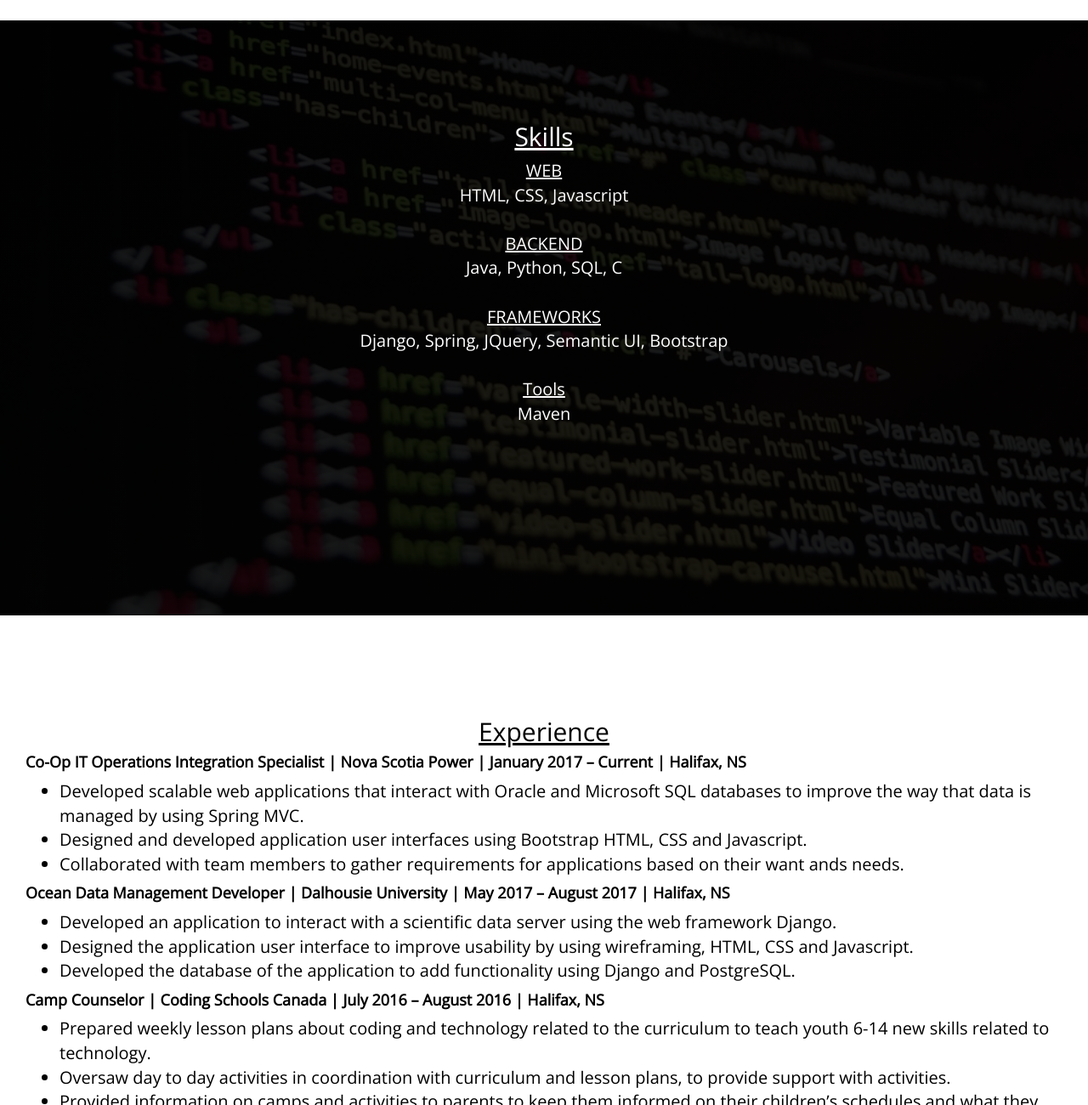
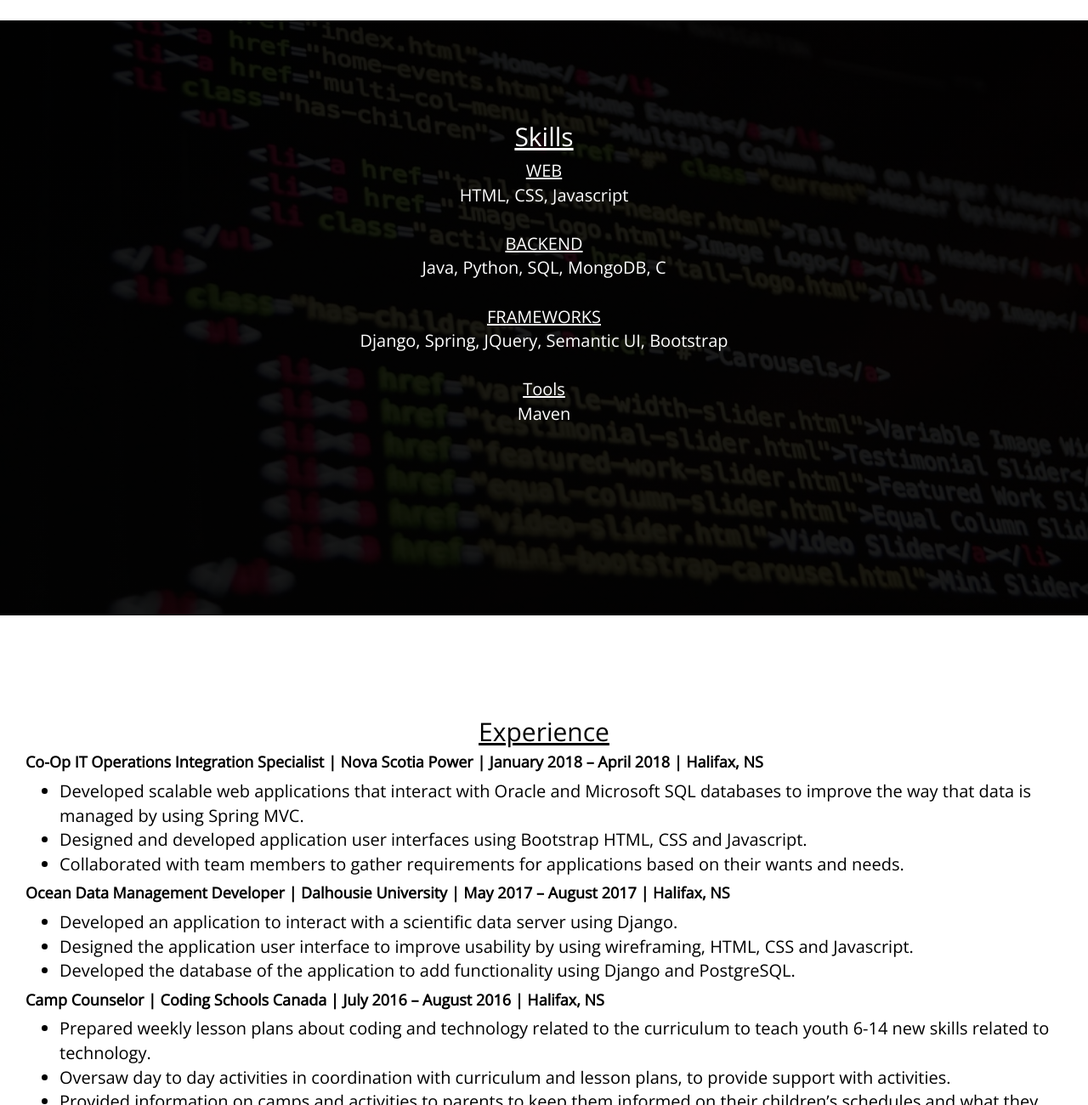
Before and after one commit to PatrickWMartin/PersonalWebsite, a plain HTML site: page index.html in a window 1280 px wide. Shown: the part 1319-2619 px from the top of the page at 85% size. Drawn offline with nearby package versions, Linux system fonts and the light colour scheme.

Commit message:
Update index.html

```diff
--- a/index.html
+++ b/index.html
@@ -5,13 +5,9 @@
         <meta charset="utf-8">
         <meta name="viewport" content="width=device-width, initial-scale=1">
         <link rel="stylesheet" href="https://maxcdn.bootstrapcdn.com/bootstrap/3.3.7/css/bootstrap.min.css">
-        <link href="https://fonts.googleapis.com/css?family=Montserrat" rel="stylesheet" type="text/css">
-        <link href="https://fonts.googleapis.com/css?family=Lato" rel="stylesheet" type="text/css">
         <script src="https://ajax.googleapis.com/ajax/libs/jquery/3.3.1/jquery.min.js"></script>
         <script src="https://maxcdn.bootstrapcdn.com/bootstrap/3.3.7/js/bootstrap.min.js"></script>
-        <link href='https://fonts.googleapis.com/css?family=Oswald' rel='stylesheet'>
         <link href='https://fonts.googleapis.com/css?family=Open Sans' rel='stylesheet'>
-        <link href='https://fonts.googleapis.com/css?family=Roboto' rel='stylesheet'>
         <link rel="stylesheet" type="text/css" href="v3.css" >
     </head>
     <body>
@@ -81,7 +77,7 @@
             <br>
             <u>BACKEND</u>
             <br>
-            Java, Python, SQL, C
+            Java, Python, SQL, MongoDB, C
             <br>
             <br>
             <u>FRAMEWORKS</u>
@@ -97,15 +93,15 @@
         <!--Experience Section   -->
         <div class="container-fluid " id="experience">
           <h2 class='title'><u>Experience</u></h2>
-          <h4><strong>Co-Op IT Operations Integration Specialist  | Nova Scotia Power | January 2017 – Current | Halifax, NS</strong></h4>
+          <h4><strong>Co-Op IT Operations Integration Specialist  | Nova Scotia Power | January 2018 – April 2018 | Halifax, NS</strong></h4>
           <ul>
             <li>Developed scalable web applications that interact with Oracle and Microsoft SQL databases to improve the way that data is managed by using Spring MVC.</li>
             <li>Designed and developed application user interfaces using Bootstrap HTML, CSS and Javascript. </li>
-            <li>Collaborated with team members to gather requirements for applications based on their want ands needs.</li>
+            <li>Collaborated with team members to gather requirements for applications based on their wants and needs.</li>
           </ul>
           <h4> <strong>Ocean Data Management Developer | Dalhousie University | May 2017 – August 2017 | Halifax, NS</strong></h4>
           <ul>
-            <li>Developed an application to interact with a scientific data server using the web framework Django.</li>
+            <li>Developed an application to interact with a scientific data server using Django.</li>
             <li>Designed the application user interface to improve usability by using wireframing, HTML, CSS and Javascript.</li>
             <li>Developed the database of the application to add functionality using Django and PostgreSQL.</li>
           </ul>
```
